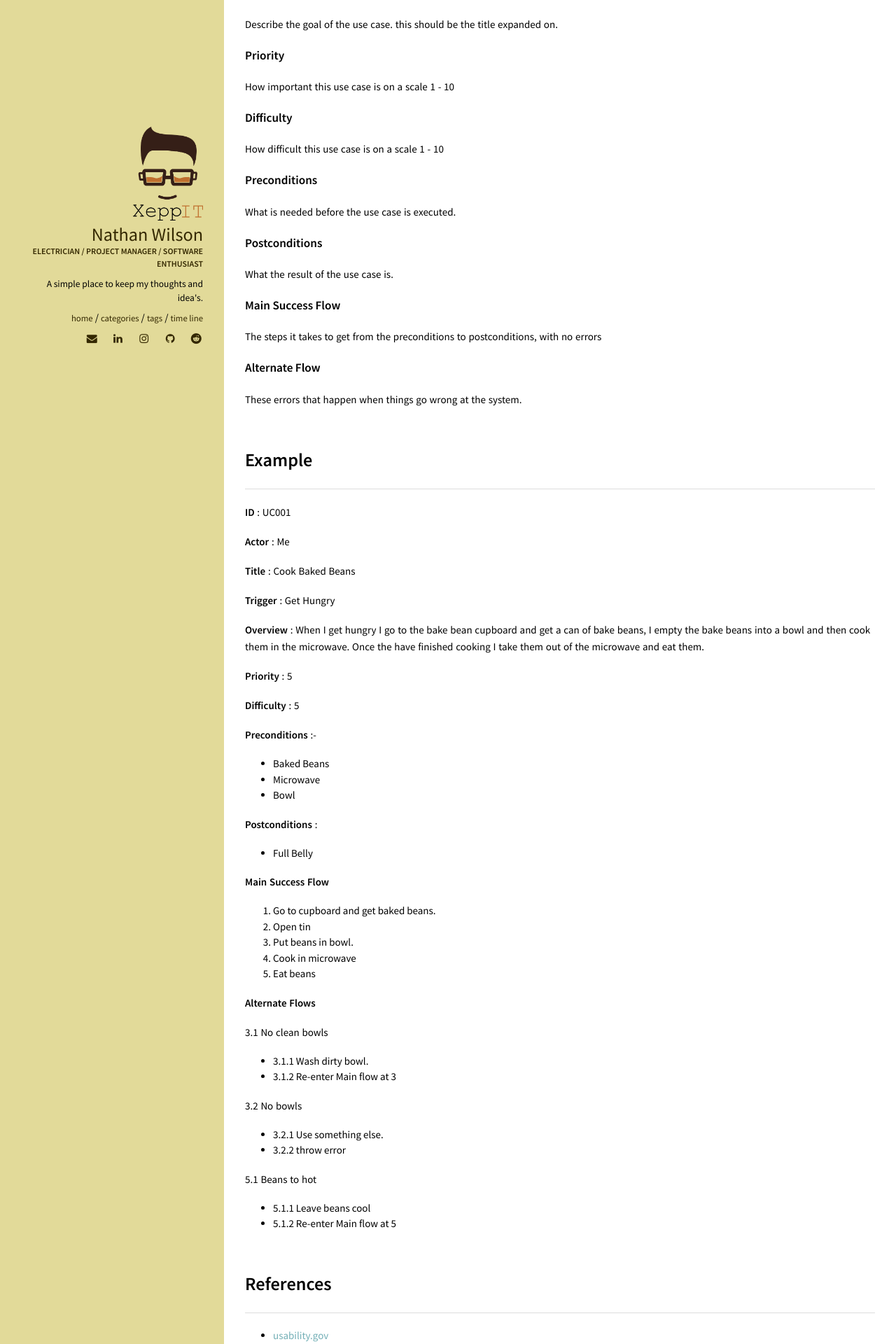
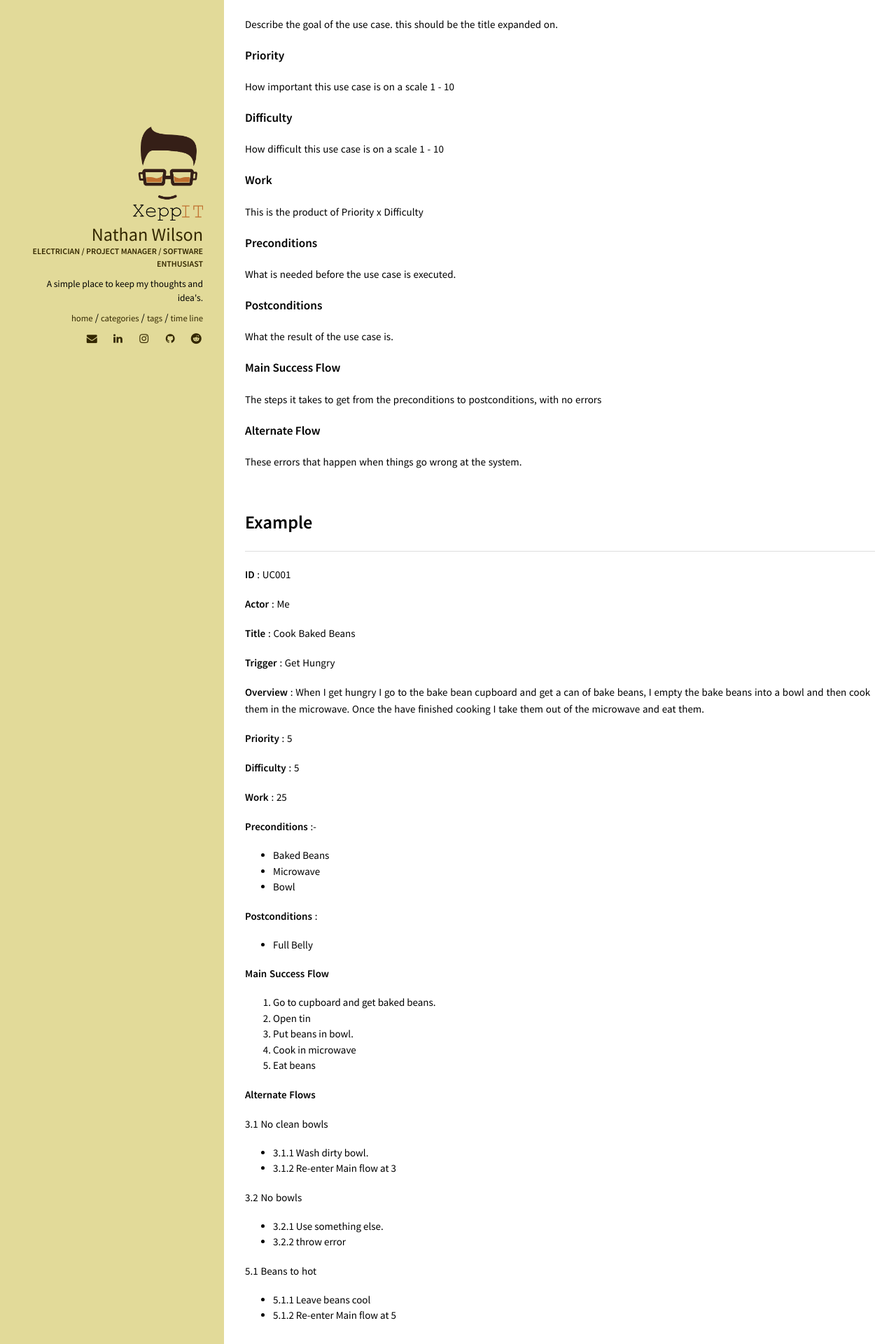
Before and after one commit to Xeppit/XeppIT.GitHub.io, a Jekyll site: the page built from _posts/2019-11-29-how-to-effectively-write-use-cases.md, in a window 1280 px wide. Shown: the part 1774-3694 px from the top of the page at 70% size. Built offline with Jekyll 4.4.1, drawn with Linux system fonts in a browser that asks for light colours.

Commit message:
added work

```diff
--- a/_posts/2019-11-29-how-to-effectively-write-use-cases.md
+++ b/_posts/2019-11-29-how-to-effectively-write-use-cases.md
@@ -58,6 +58,9 @@ How important this use case is on a scale 1 - 10
 ##### Difficulty
 How difficult this use case is on a scale 1 - 10
 
+##### Work
+This is the product of Priority x Difficulty
+
 ##### Preconditions
 What is needed before the use case is executed.
 
@@ -92,6 +95,9 @@ When I get hungry I go to the bake bean cupboard and get a can of bake beans, I
 
 **Difficulty** :
 5
+
+**Work** :
+25
 
 **Preconditions** :-
 * Baked Beans
```
